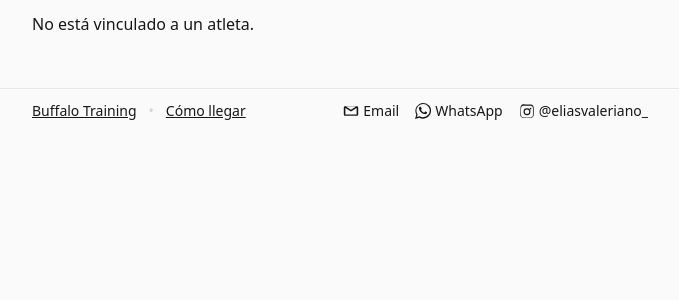
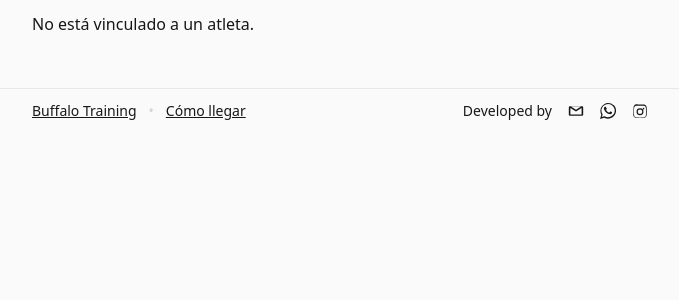
Before and after one commit to V4LERIAN0/buffalo_comp, a Django app: page /me in a window 1280 px wide. Shown: the part 59-359 px from the top of the page, without its empty margins (300-979 px from the left). Run offline with Django 5.2, Linux system fonts and the light colour scheme; a user stored in the database is signed in; data comes from the database, SQL or seed files in the repository; some libraries are stand-ins or nearby versions.

Commit message:
correcion developer

```diff
--- a/templates/base.html
+++ b/templates/base.html
@@ -76,12 +76,12 @@
     <!-- Your contact (right) -->
     <div class="flex items-center gap-4">
       <!-- Email -->
+       <span class="hidden sm:inline">Developed by</span>
       <a href="mailto:lvalerianodev@gmail.com?subject=Sitio%20web%20–%20Buffalo%20Training"
          class="flex items-center gap-1 hover:underline" aria-label="Email">
         <!-- envelope icon -->
         <svg xmlns="http://www.w3.org/2000/svg" class="h-4 w-4 fill-current"
              viewBox="0 0 20 20"><path d="M2.5 4h15a1.5 1.5 0 0 1 1.5 1.5v9A1.5 1.5 0 0 1 17.5 16h-15A1.5 1.5 0 0 1 1 14.5v-9A1.5 1.5 0 0 1 2.5 4Zm.5 2.118v8.382h14V6.118l-7 4.375-7-4.375Zm13.294-1.618H3.706L10 8.38 16.294 4.5Z"/></svg>
-        <span class="hidden sm:inline">Email</span>
       </a>
 
       <!-- WhatsApp: replace 503XXXXXXXX with your full intl number -->
@@ -91,7 +91,6 @@
         <!-- whatsapp icon -->
         <svg xmlns="http://www.w3.org/2000/svg" class="h-4 w-4 fill-current"
              viewBox="0 0 24 24"><path d="M20.52 3.48A11.93 11.93 0 0 0 12.06 0 11.98 11.98 0 0 0 2 17.65L0 24l6.52-1.97a12 12 0 0 0 5.54 1.41h.01c6.63 0 12-5.37 12-12 0-3.2-1.25-6.2-3.55-8.42zM12.07 21.3h-.01a9.9 9.9 0 0 1-5.04-1.38l-.36-.21-3.87 1.17 1.2-3.77-.23-.38a9.95 9.95 0 1 1 8.3 4.57zm5.75-7.44c-.31-.15-1.84-.91-2.13-1.01-.29-.11-.5-.16-.71.16-.21.31-.82 1.01-1 1.22-.18.21-.37.23-.68.08-.31-.15-1.31-.48-2.49-1.53-.92-.82-1.54-1.84-1.72-2.15-.18-.31-.02-.48.14-.63.14-.14.31-.37.46-.55.15-.18.2-.31.31-.52.1-.21.05-.39-.02-.55-.08-.15-.71-1.71-.97-2.34-.25-.6-.51-.52-.71-.53l-.6-.01c-.2 0-.52.07-.79.39-.27.31-1.04 1.02-1.04 2.49s1.07 2.88 1.22 3.08c.15.2 2.1 3.21 5.08 4.5.71.31 1.26.49 1.69.62.71.23 1.36.2 1.87.12.57-.08 1.84-.75 2.1-1.47.26-.72.26-1.33.18-1.47-.08-.14-.28-.22-.59-.36z"/></svg>
-        <span class="hidden sm:inline">WhatsApp</span>
       </a>
 
       <!-- Instagram -->
@@ -101,7 +100,6 @@
         <!-- instagram icon -->
         <svg xmlns="http://www.w3.org/2000/svg" class="h-4 w-4 fill-current"
              viewBox="0 0 24 24"><path d="M12 2.2c3.2 0 3.6 0 4.9.07 1.2.06 1.9.26 2.35.43.59.23 1.02.5 1.47.95.45.45.72.88.95 1.47.17.45.37 1.15.43 2.35.07 1.29.07 1.7.07 4.9s0 3.61-.07 4.9c-.06 1.2-.26 1.9-.43 2.35a3.9 3.9 0 0 1-.95 1.47 3.9 3.9 0 0 1-1.47.95c-.45.17-1.15.37-2.35.43-1.29.07-1.7.07-4.9.07s-3.61 0-4.9-.07c-1.2-.06-1.9-.26-2.35-.43a3.9 3.9 0 0 1-1.47-.95 3.9 3.9 0 0 1-.95-1.47c-.17-.45-.37-1.15-.43-2.35C2.2 15.61 2.2 15.2 2.2 12s0-3.61.07-4.9c.06-1.2.26-1.9.43-2.35.23-.59.5-1.02.95-1.47.45-.45.88-.72 1.47-.95.45-.17 1.15-.37 2.35-.43C8.39 2.2 8.8 2.2 12 2.2Zm0 1.8c-3.17 0-3.55 0-4.8.07-.98.05-1.51.21-1.87.35-.47.18-.8.39-1.15.74-.35.35-.56.68-.74 1.15-.14.36-.3.89-.35 1.87-.07 1.25-.07 1.62-.07 4.8s0 3.55.07 4.8c.05.98.21 1.51.35 1.87.18.47.39.8.74 1.15.35.35.68.56 1.15.74.36.14.89.3 1.87.35 1.25.07 1.62.07 4.8.07s3.55 0 4.8-.07c.98-.05 1.51-.21 1.87-.35.47-.18.8-.39 1.15-.74.35-.35.56-.68.74-1.15.14-.36.3-.89.35-1.87.07-1.25.07-1.62.07-4.8s0-3.55-.07-4.8c-.05-.98-.21-1.51-.35-1.87-.18-.47-.39-.8-.74-1.15a2.7 2.7 0 0 0-1.15-.74c-.36-.14-.89-.3-1.87-.35-1.25-.07-1.62-.07-4.8-.07Zm0 3.8a5.2 5.2 0 1 1 0 10.4 5.2 5.2 0 0 1 0-10.4Zm0 1.8a3.4 3.4 0 1 0 0 6.8 3.4 3.4 0 0 0 0-6.8Zm5.35-2.35a1.2 1.2 0 1 1 0 2.4 1.2 1.2 0 0 1 0-2.4Z"/></svg>
-        <span class="hidden sm:inline">@eliasvaleriano_</span>
       </a>
     </div>
   </div>
```
